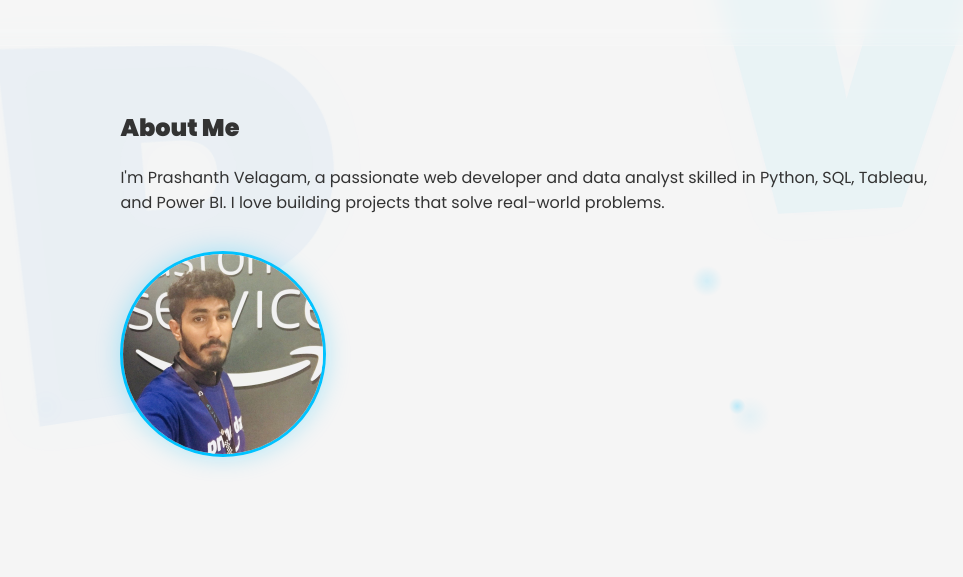
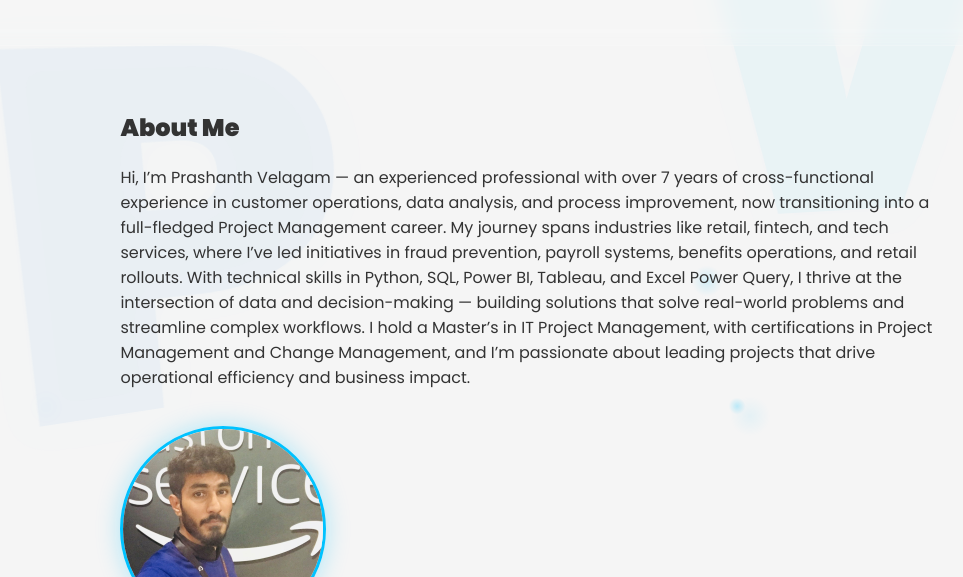
Before and after one commit to Velagamprashanth/portfolio, a plain HTML site: page index.html in a window 1280 px wide. Shown: the part 197-774 px from the top of the page, without its empty margins (110-1073 px from the left). Drawn offline with Linux system fonts and the light colour scheme.

Commit message:
Update index.html

```diff
--- a/index.html
+++ b/index.html
@@ -325,7 +325,9 @@
     <section id="about" class="container">
         <div class="container">
             <h2>About Me</h2>
-            <p>I'm Prashanth Velagam, a passionate web developer and data analyst skilled in Python, SQL, Tableau, and Power BI. I love building projects that solve real-world problems.</p>
+            <p>Hi, I’m Prashanth Velagam — an experienced professional with over 7 years of cross-functional experience in customer operations, data analysis, and process improvement, now transitioning into a full-fledged Project Management career. My journey spans industries like retail, fintech, and tech services, where I’ve led initiatives in fraud prevention, payroll systems, benefits operations, and retail rollouts.
+
+With technical skills in Python, SQL, Power BI, Tableau, and Excel Power Query, I thrive at the intersection of data and decision-making — building solutions that solve real-world problems and streamline complex workflows. I hold a Master’s in IT Project Management, with certifications in Project Management and Change Management, and I’m passionate about leading projects that drive operational efficiency and business impact.</p>
             <img src="Photo.jpeg" alt="Prashanth Velagam" class="profile-pic">
         </div>
     </section>
```
